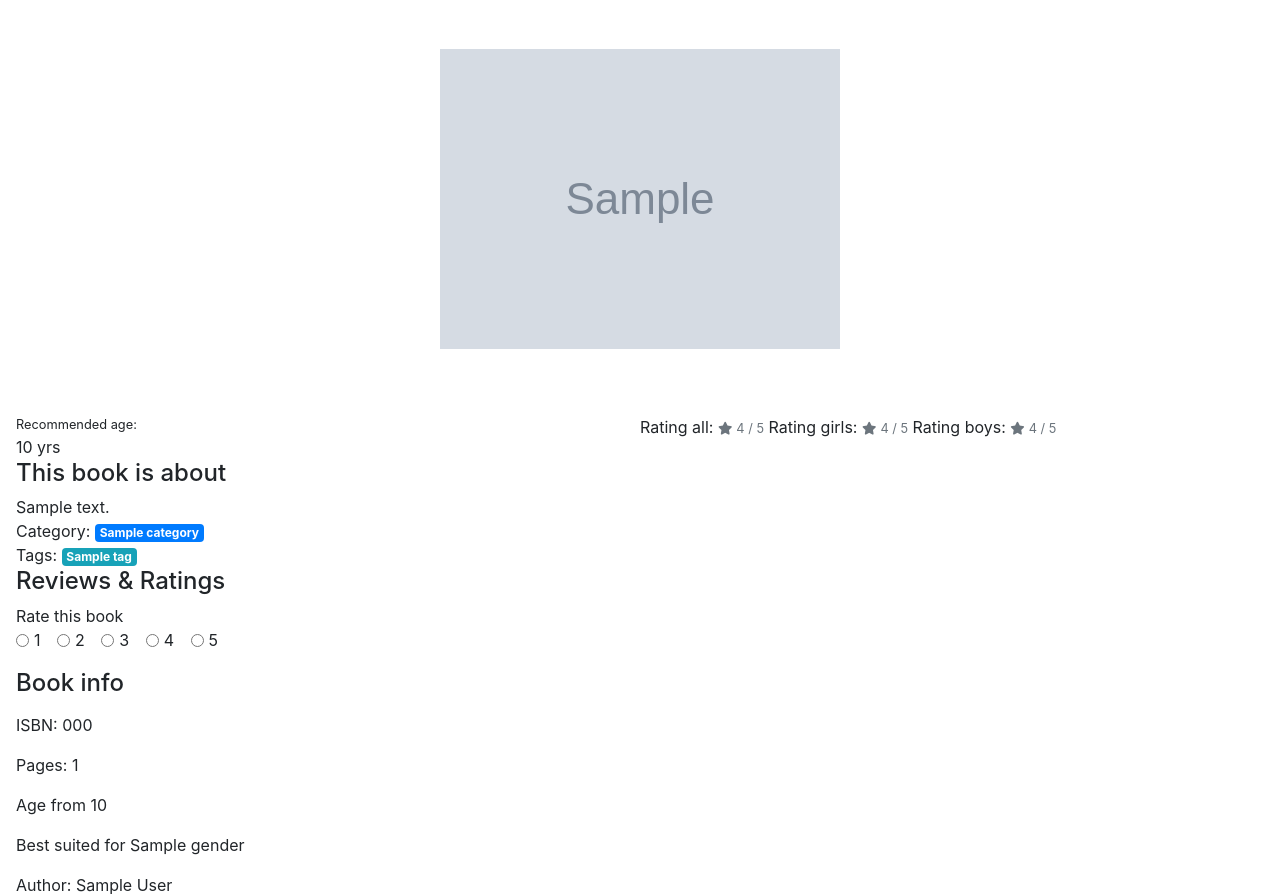
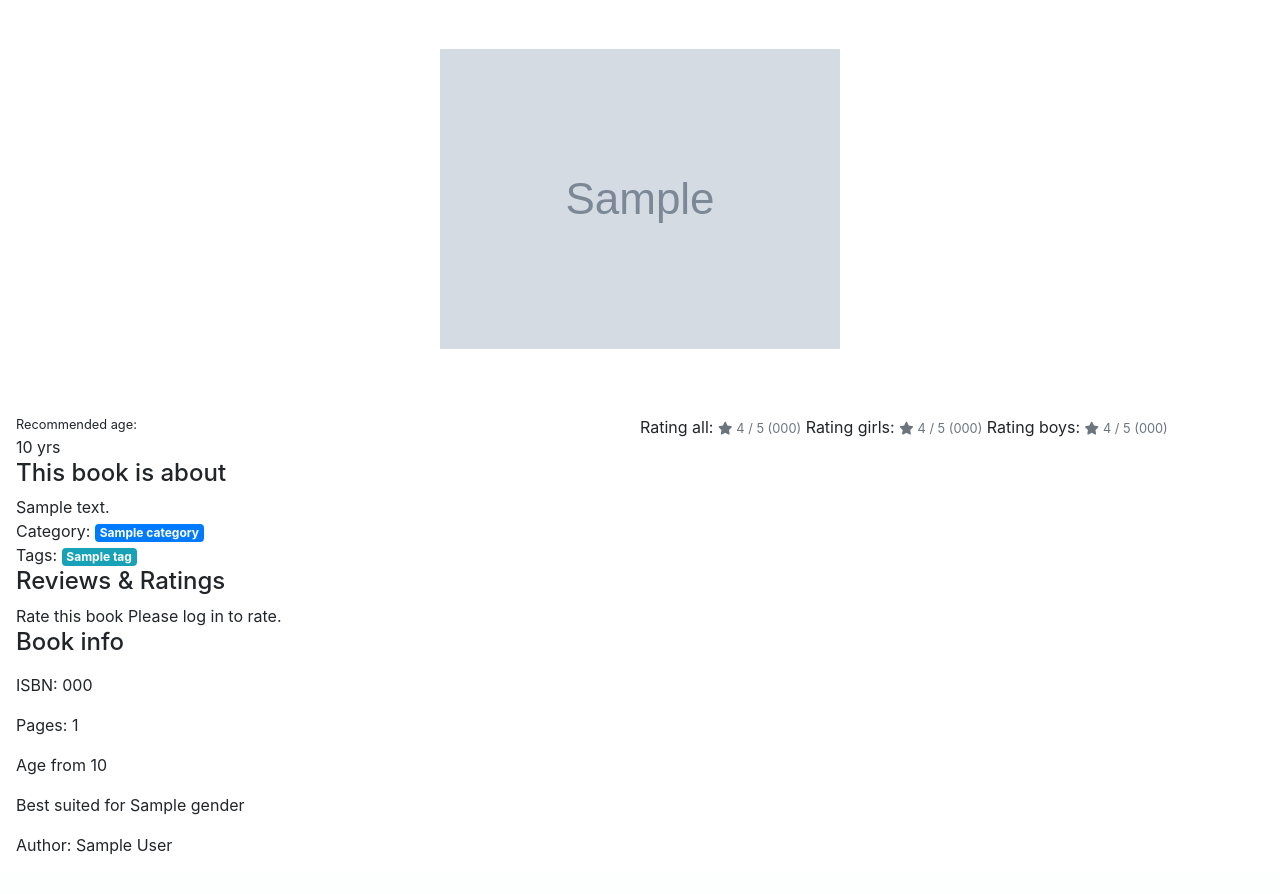
Before and after one commit to Code-Institute-Submissions/reviewsfromkids, a Django app: template books/templates/books/book_detail.html in a window 1280 px wide. Shown: the part 159-1053 px from the top of the page. After the commit the page ends 1014 px from the top, so only its background shows below. Run offline with Django 3.2, Linux system fonts and the light colour scheme; the template is opened without the code that fills it: most values are stand-ins (such as "Sample title", 1, 10 or a date in 2020); grey boxes marked "Sample" are stand-in pictures; some libraries are stand-ins or nearby versions.

Commit message:
Finish first part of rating! Rating by gender is visible.

```diff
--- a/books/admin.py
+++ b/books/admin.py
@@ -12,11 +12,11 @@ class BookAdmin(admin.ModelAdmin): #6.2
         # 'tag', # gives error The value of 'list_display[4]' refers to 'tag', which is not a callable, an attribute of 'BookAdmin', or an attribute or method on 'books.Book'.
         # 'list', # idem
         'age',
-        'rating_all',
+        # 'rating_all',
         'image',
     )
 
-    ordering = ('rating_all',) # 6.4
+    # ordering = ('rating_all',) # 6.4
 
 class CategoryAdmin(admin.ModelAdmin): # 6.3
     list_display = (
--- a/books/filters.py
+++ b/books/filters.py
@@ -14,7 +14,7 @@ class BookFilter(django_filters.FilterSet):
             'title': ['icontains'],
             'author': ['icontains'],
             'category': ['exact'],
-            'rating_all': ['exact'],
+            # 'rating_all': ['exact'],
             'gender': ['icontains'],
         }
 
--- a/books/templates/books/book_detail.html
+++ b/books/templates/books/book_detail.html
@@ -19,13 +19,9 @@
           <small>Recommended age:</small> <br>{{ book.age }} yrs
         </div>
         <div class="book-details__quick-facts__ratings">
-          {% if book.rating_all %}
-          Rating all: <small class="text-muted"><i class="fas fa-star mr-1"></i>{{ avg_rating }} / 5</small>
-          Rating girls: <small class="text-muted"><i class="fas fa-star mr-1"></i>{{ girls_avg_rating }} / 5</small>
-          Rating boys: <small class="text-muted"><i class="fas fa-star mr-1"></i>{{ boys_avg_rating }} / 5</small>
-      {% else %}
-          <small class="text-muted">No Rating</small>
-      {% endif %}
+          Rating all: <small class="text-muted"><i class="fas fa-star mr-1"></i>{{ avg_rating }} / 5 ({{ number_of_ratings }})</small>
+          Rating girls: <small class="text-muted"><i class="fas fa-star mr-1"></i>{{ girls_avg_rating }} / 5 ({{ girls_number_of_ratings }})</small>
+          Rating boys: <small class="text-muted"><i class="fas fa-star mr-1"></i>{{ boys_avg_rating }} / 5 ({{ boys_number_of_ratings }})</small>
         </div>
       </div>
       <div class="book-details__section">
@@ -42,6 +38,8 @@
       <div class="book-details__section">
         <h4>Reviews & Ratings</h4>
         Rate this book
+        {% if user_logged_in %}
+          {% if not already_rated %}
           <form method="POST" action="{% url 'book_detail' book.id %}">
             {% csrf_token %}
             <div class="form-check form-check-inline">
@@ -67,6 +65,12 @@
             <input class="text" name="rated_by" value="{{ request.user }}" hidden>
             <input class="text" name="book_id" value="{{ book.pk }}" hidden>
           </form>
+          {% else %}
+          You have already rated!
+          {% endif %}
+        {% else %}
+          Please log in to rate.
+        {% endif %}
       </div>
 
       <div class="book-details__section">
```
Also changed, not shown: books/models.py (+1 -9 lines), books/views.py (+39 -14 lines), books/migrations/0013_auto_20200810_1039.py (added), books/migrations/0014_auto_20200810_1055.py (added), books/migrations/0015_remove_book_rated_by.py (added). Lines whose indentation alone changed are shown as unchanged.
